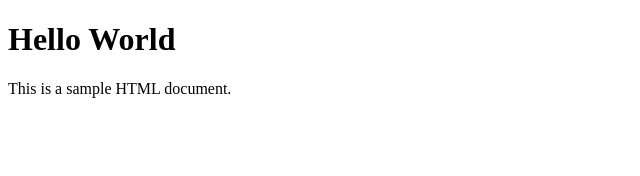
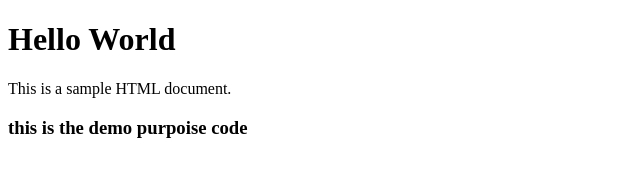
Before and after one commit to mihir-amenity/test-amenity, a plain HTML site: page index.html in a window 1280 px wide. Shown: the whole page, without its empty margins (0-640 px from the left). Drawn offline with Linux system fonts and the light colour scheme.

Commit message:
Update index.html

```diff
--- a/index.html
+++ b/index.html
@@ -8,6 +8,9 @@
 <body>
     <h1> Hello World</h1>
     <p> This is a sample HTML document.</p>
+    <h3>
+        this is the demo purpoise code
+    </h3>
 
 </body>
 </html>
```
